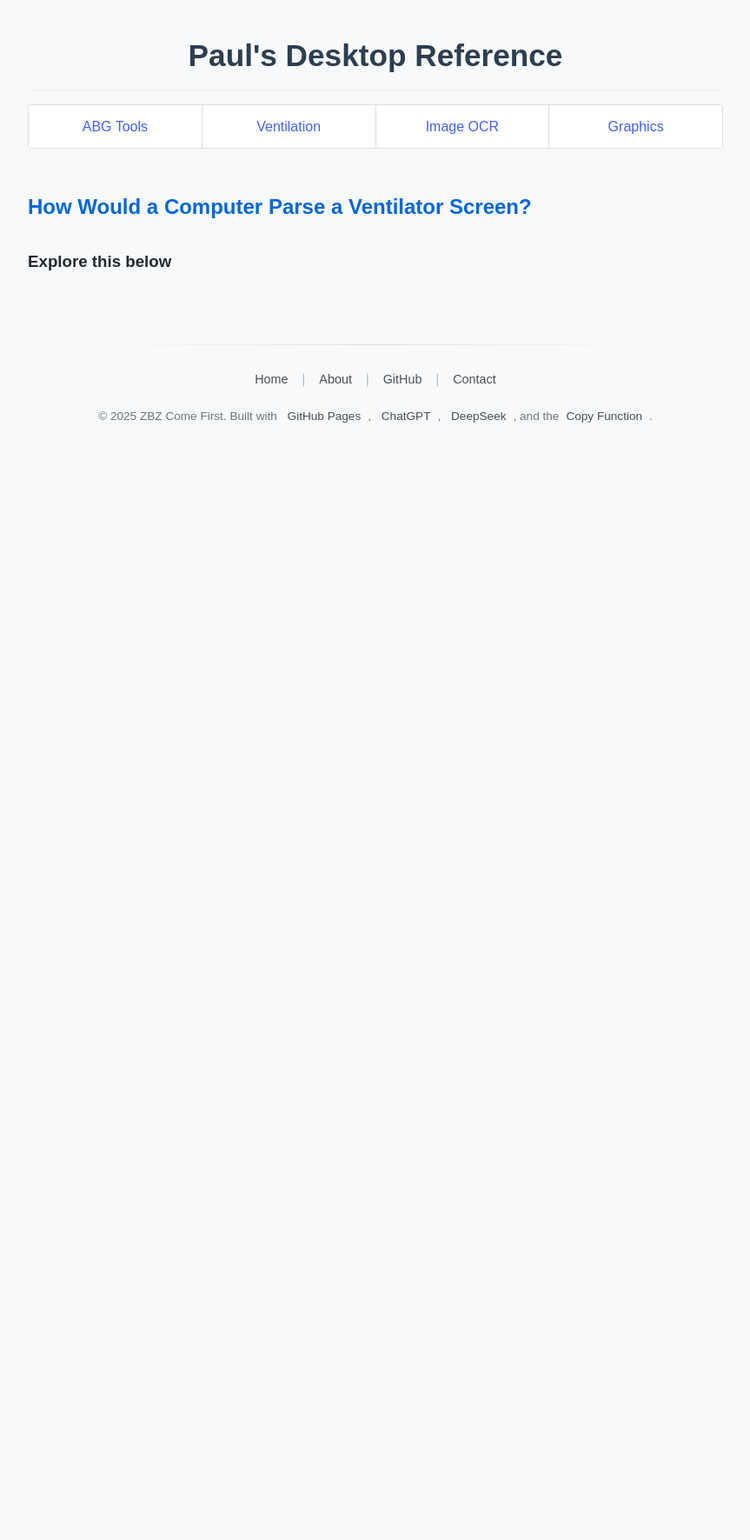
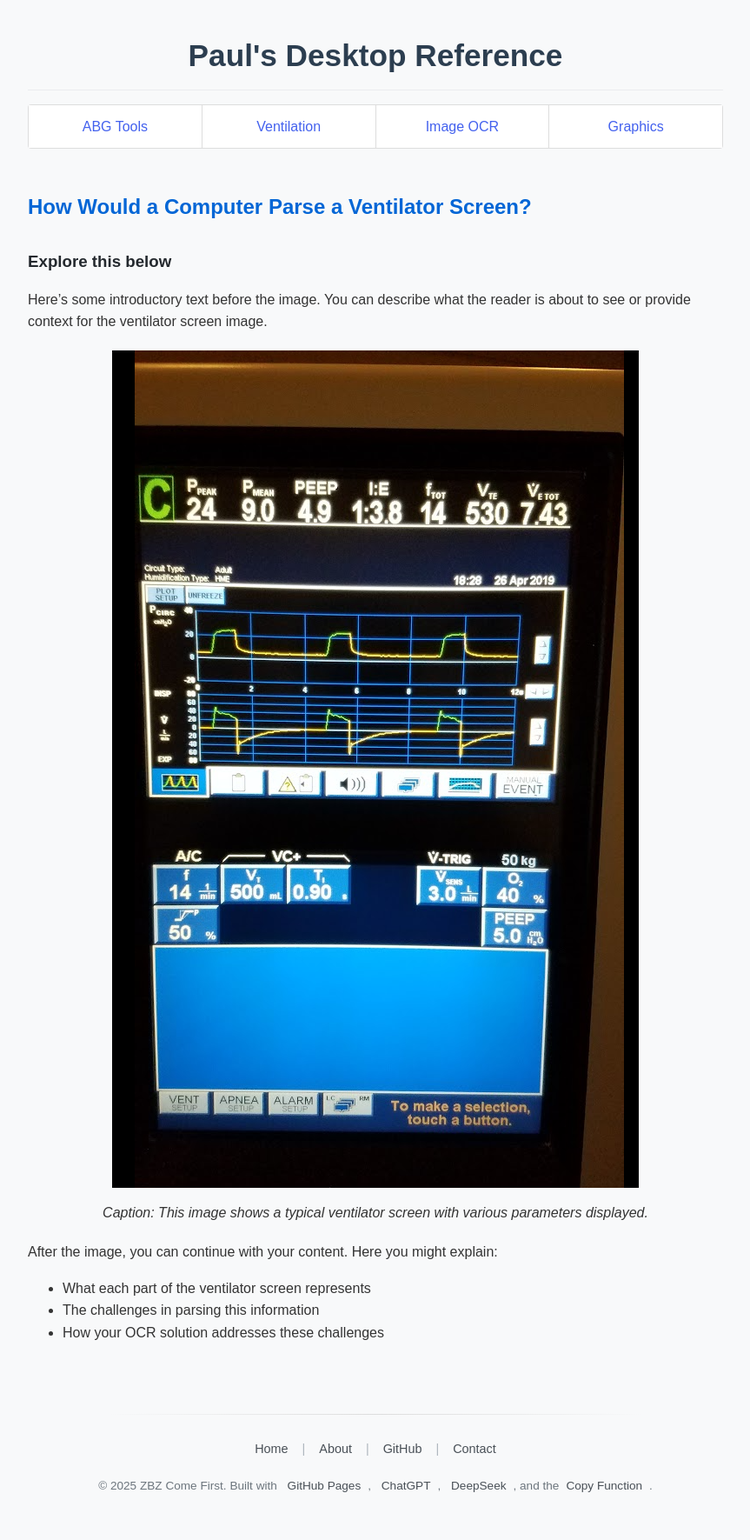
Before and after one commit to ZBZFirst/info, a Jekyll site: the page built from VentScreenOCR.md, in a window 1280 px wide. Shown: the whole page at 87% size, without its empty margins (208-1071 px from the left). Built offline with Jekyll 4.4.1, drawn with Linux system fonts in a browser that asks for light colours; before the commit the page ends 900 px from its top, so only the background shows below that.

Commit message:
Update VentScreenOCR.md

```diff
--- a/VentScreenOCR.md
+++ b/VentScreenOCR.md
@@ -5,3 +5,15 @@ title: "VentScreenOCR"
 <h2>How Would a Computer Parse a Ventilator Screen?</h2>
 
 <h3>Explore this below</h3>
+
+Here's some introductory text before the image. You can describe what the reader is about to see or provide context for the ventilator screen image.
+
+<div style="text-align: center; margin: 20px 0;">
+  <img src="/info/ventscreen/image.png" alt="Ventilator screen display" style="max-width: 100%; height: auto;">
+  <p style="font-style: italic; margin-top: 8px;">Caption: This image shows a typical ventilator screen with various parameters displayed.</p>
+</div>
+
+After the image, you can continue with your content. Here you might explain:
+- What each part of the ventilator screen represents
+- The challenges in parsing this information
+- How your OCR solution addresses these challenges
```
